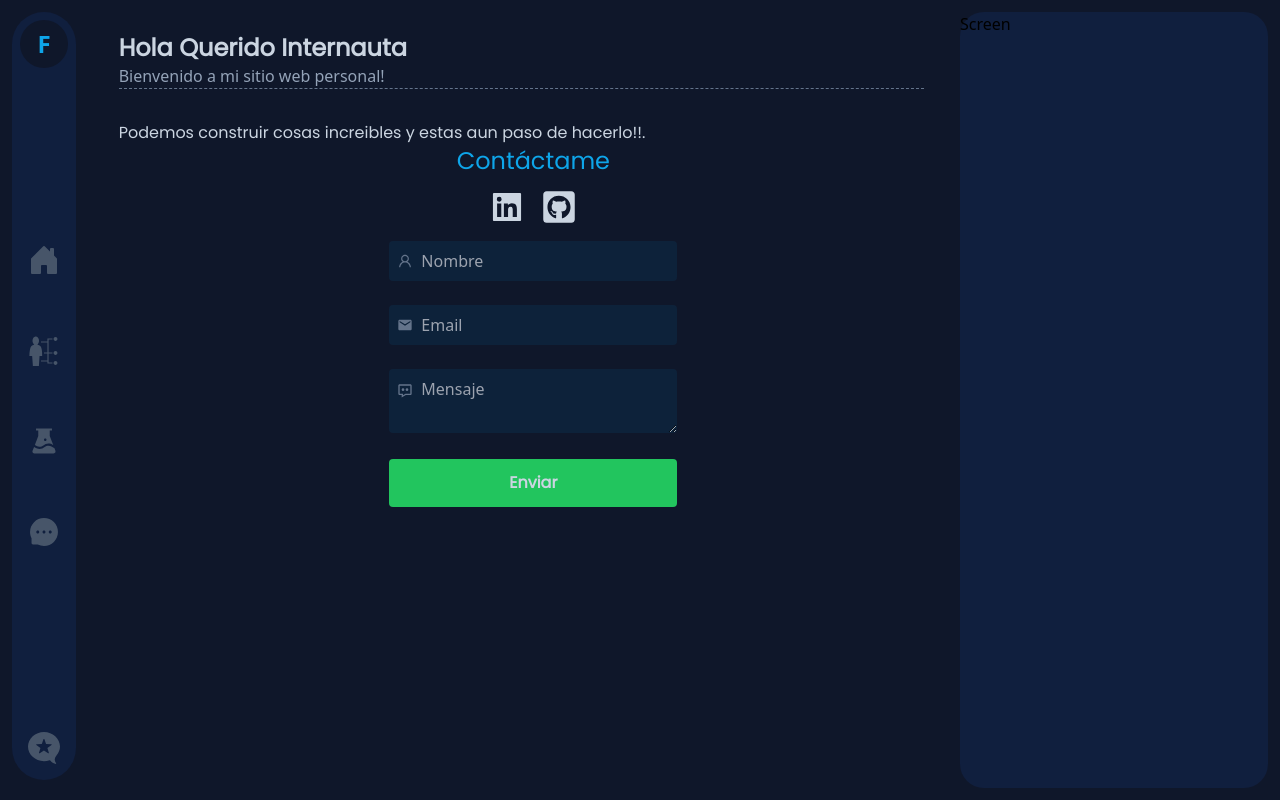
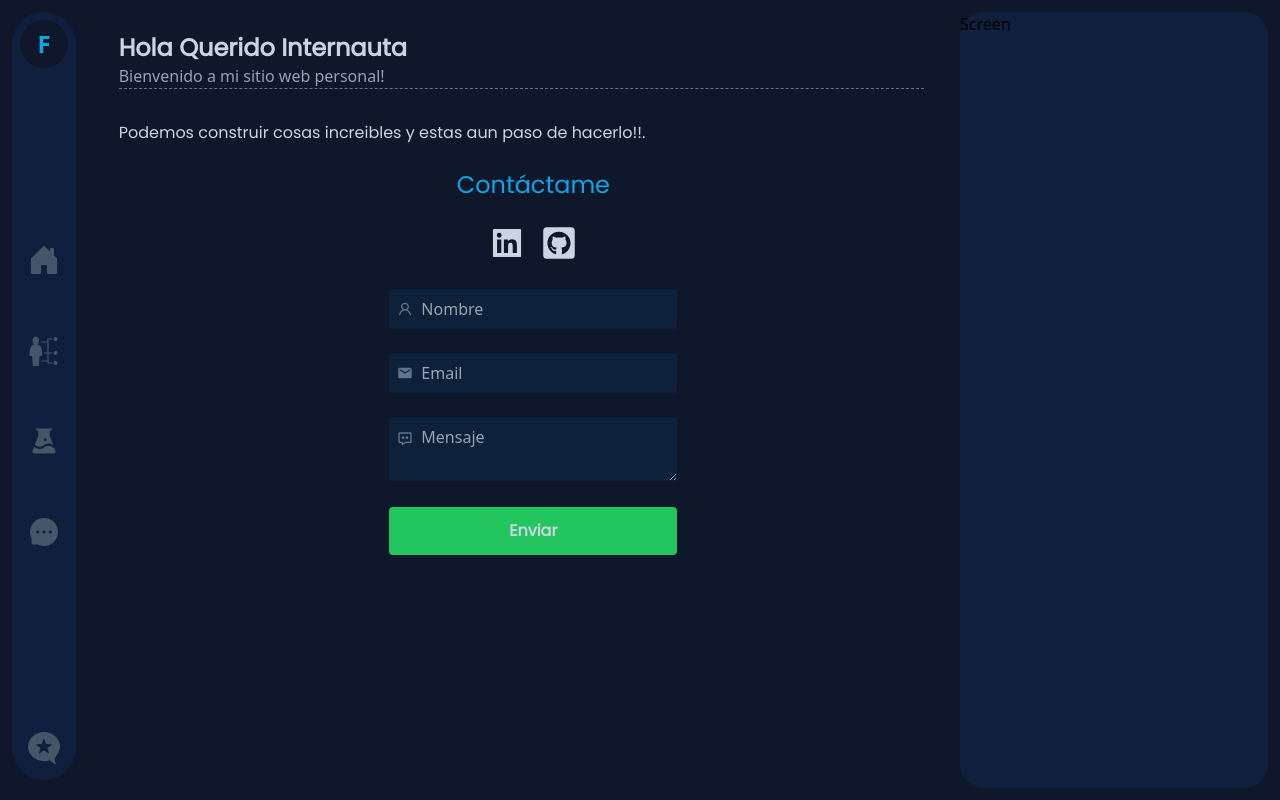
Before and after one commit to francisco-programmer/dashpor, a React (Vite) app: page /#/contact in a window 1280 px wide. Built offline with nearby package versions, Linux system fonts and the light colour scheme.

Commit message:
conection Emailjs

```diff
--- a/src/components/Contact.jsx
+++ b/src/components/Contact.jsx
@@ -45,10 +45,10 @@ const Contact = () => {
       <p className="text-slate-300 font-poppins">
         Podemos construir cosas increibles y estas aun paso de hacerlo!!.
       </p>
-      <h1 className="font-poppins text-center  text-2xl text-sky-500 ">
+      <h1 className="font-poppins text-center  text-2xl text-sky-500  mt-6">
         Contáctame
       </h1>
-      <div className="flex gap-4 justify-center m-3">
+      <div className="flex gap-4 justify-center my-6">
         <AiFillLinkedin className="text-slate-300 text-4xl rounded hover:text-sky-500 cursor-pointer"
         onClick={() => {window.open("https://www.linkedin.com/in/francisco-palencia/", "_blank")}}/>{" "}
         <FaGithubSquare className="text-slate-300 text-4xl rounded hover:text-sky-500 cursor-pointer" />
```
